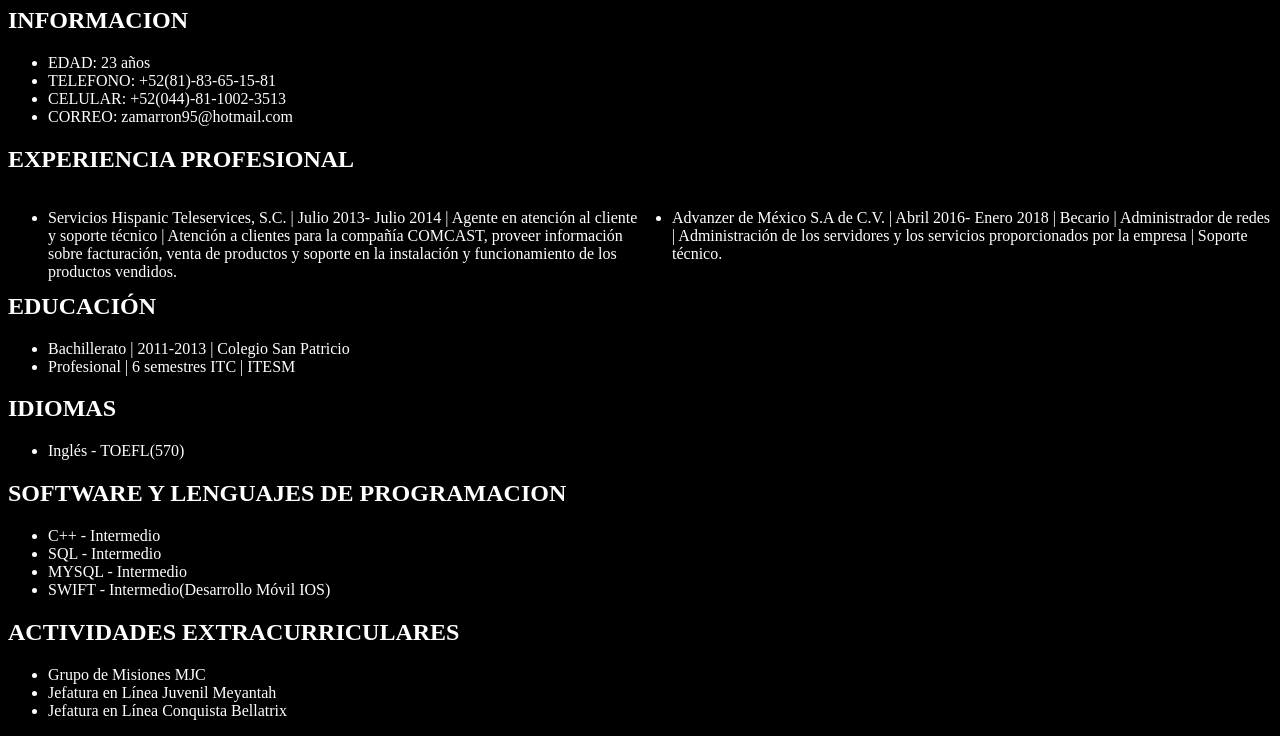
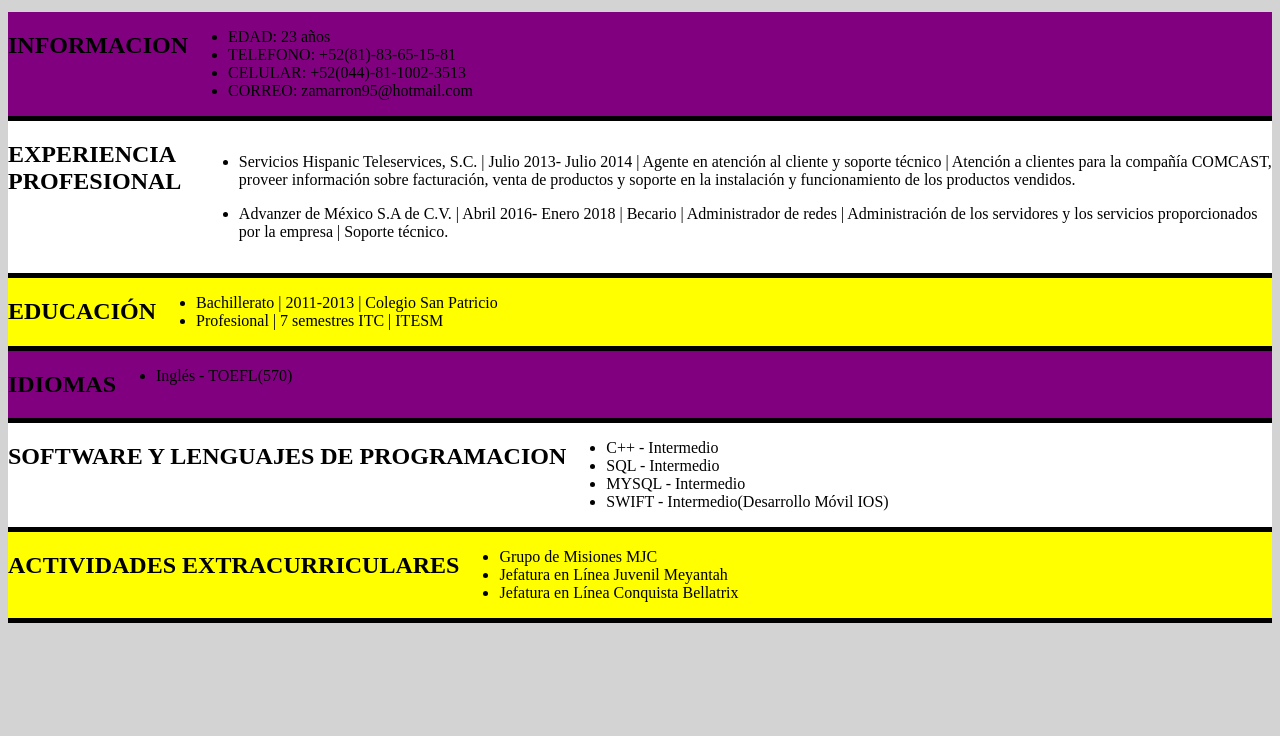
Before and after one commit to JuanZamarron/LabWeb, a plain HTML site: page LAB1/index.html in a window 1280 px wide. Shown: the part 73-809 px from the top of the page. Drawn offline with Linux system fonts and the light colour scheme.

Commit message:
Lab1 web

```diff
--- a/LAB1/index.html
+++ b/LAB1/index.html
@@ -5,6 +5,7 @@
         <link rel="stylesheet" type:"text/css" href="style.css">
     </head>
     <body>
+        <div class="informacion">
         <h2>INFORMACION</h2>
         <ul>
             <li>EDAD: 23 años</li>
@@ -12,18 +13,19 @@
             <li>CELULAR: +52(044)-81-1002-3513</li>
             <li>CORREO: zamarron95@hotmail.com</li>
         </ul>
-        <div>
+        </div>
+        <div class="experiencia">
         <h2>EXPERIENCIA PROFESIONAL</h2>
         <ul>
 
-                <li class="box left"><p>Servicios Hispanic Teleservices, S.C. | Julio 2013- Julio 2014 | Agente en atención al cliente y soporte técnico |
+                <li><p>Servicios Hispanic Teleservices, S.C. | Julio 2013- Julio 2014 | Agente en atención al cliente y soporte técnico |
                 Atención a clientes para la compañía COMCAST, proveer
                  información sobre facturación, venta de productos y
                  soporte en la instalación y funcionamiento de los productos
                  vendidos.</p></li>
 
 
-                 <li class="box right"><p>Advanzer de México S.A de C.V. |
+                 <li><p>Advanzer de México S.A de C.V. |
                       Abril 2016- Enero 2018 | Becario |
                        Administrador de redes |
                         Administración de los servidores y los
@@ -31,15 +33,20 @@
                          Soporte técnico.</p></li>
         </ul>
         </div>
+        <div class="educacion">
         <h2>EDUCACIÓN</h2>
             <ul>
                 <li>Bachillerato | 2011-2013 | Colegio San Patricio</li>
-            <li>Profesional | 6 semestres ITC | ITESM</li>
+                <li>Profesional | 7 semestres ITC | ITESM</li>
             </ul>
+        </div>
+        <div class="idiomas">
             <h2>IDIOMAS</h2>
             <ul>
                 <li>Inglés - TOEFL(570)</li>
             </ul>
+        </div>
+        <div class="software">
         <h2>SOFTWARE Y LENGUAJES DE PROGRAMACION</h2>
         <ul>
             <li>C++ - Intermedio</li>
@@ -47,11 +54,14 @@
             <li>MYSQL - Intermedio</li>
             <li>SWIFT - Intermedio(Desarrollo Móvil IOS)</li>
         </ul>
+        </div>
+        <div class="actividades">
         <h2>ACTIVIDADES EXTRACURRICULARES</h2>
         <ul>
             <li>Grupo de Misiones MJC</li>
             <li>Jefatura en Línea Juvenil Meyantah</li>
             <li>Jefatura en Línea Conquista Bellatrix</li>
         </ul>
+        </div>
     </body>
 </html>
--- a/LAB1/style.css
+++ b/LAB1/style.css
@@ -1,29 +1,43 @@
-
-.box {
-    height: 100px;
-    width: 600px;
+h1{
+    color: green;
+    border-bottom: 5px solid blue;
 }
 
-.right{
-    float: right;
+
+body{
+    background-color: lightgrey;
 }
 
-.left{
-    float: left;
+div {
+    display: flex;
 }
 
-h1{
-    color: silver;
+.informacion {
+    border-bottom: 5px solid black;
+    background: purple;
 }
 
-h2{
-    color: white;
+.experiencia {
+    border-bottom: 5px solid black;
+    background: white;
 }
 
-li{
-    color: white;
+.educacion {
+    border-bottom: 5px solid black;
+    background: yellow;
 }
 
-body{
-    background-color: black;
+.idiomas {
+    border-bottom: 5px solid black;
+    background: purple;
 }
+
+.software {
+    border-bottom: 5px solid black;
+    background: white;
+}
+
+.actividades {
+    border-bottom: 5px solid black;
+    background: yellow;
+}
```
Lines whose indentation alone changed are shown as unchanged.
